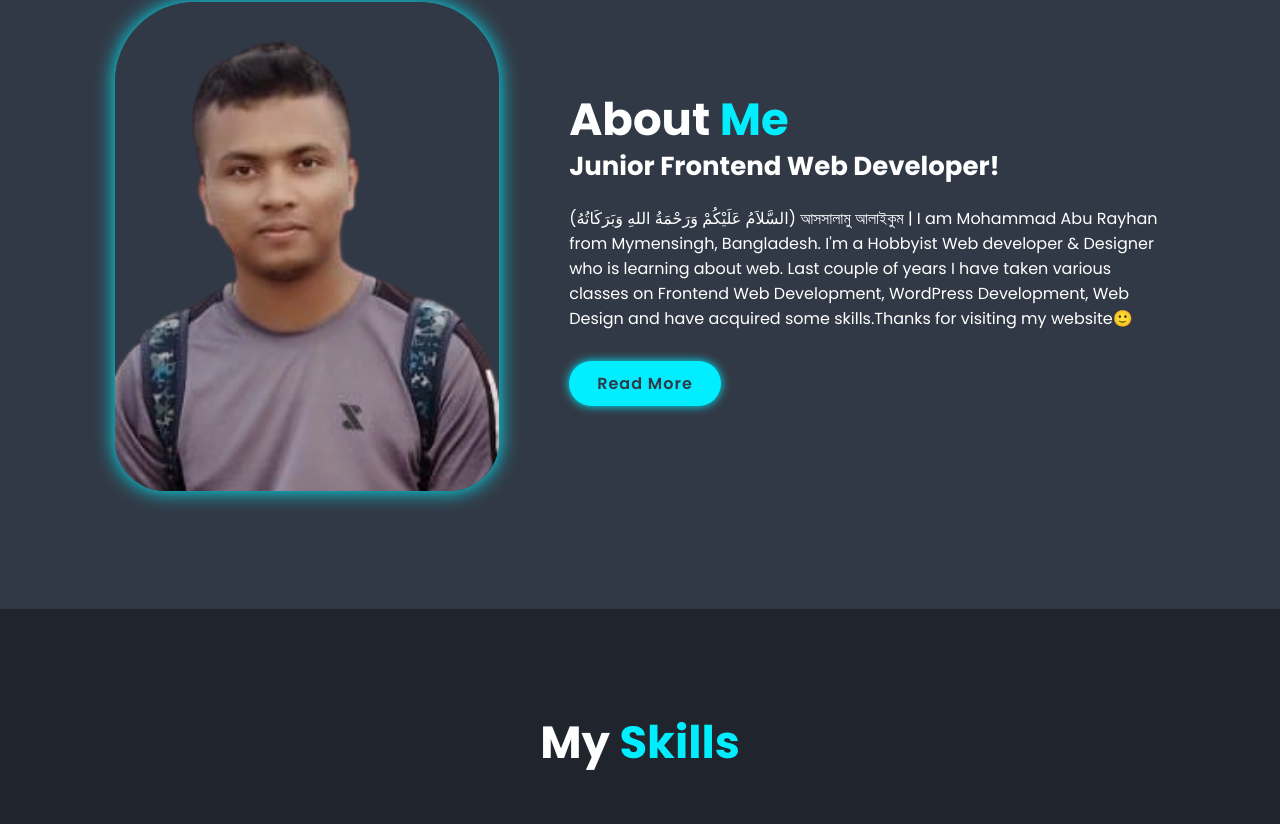
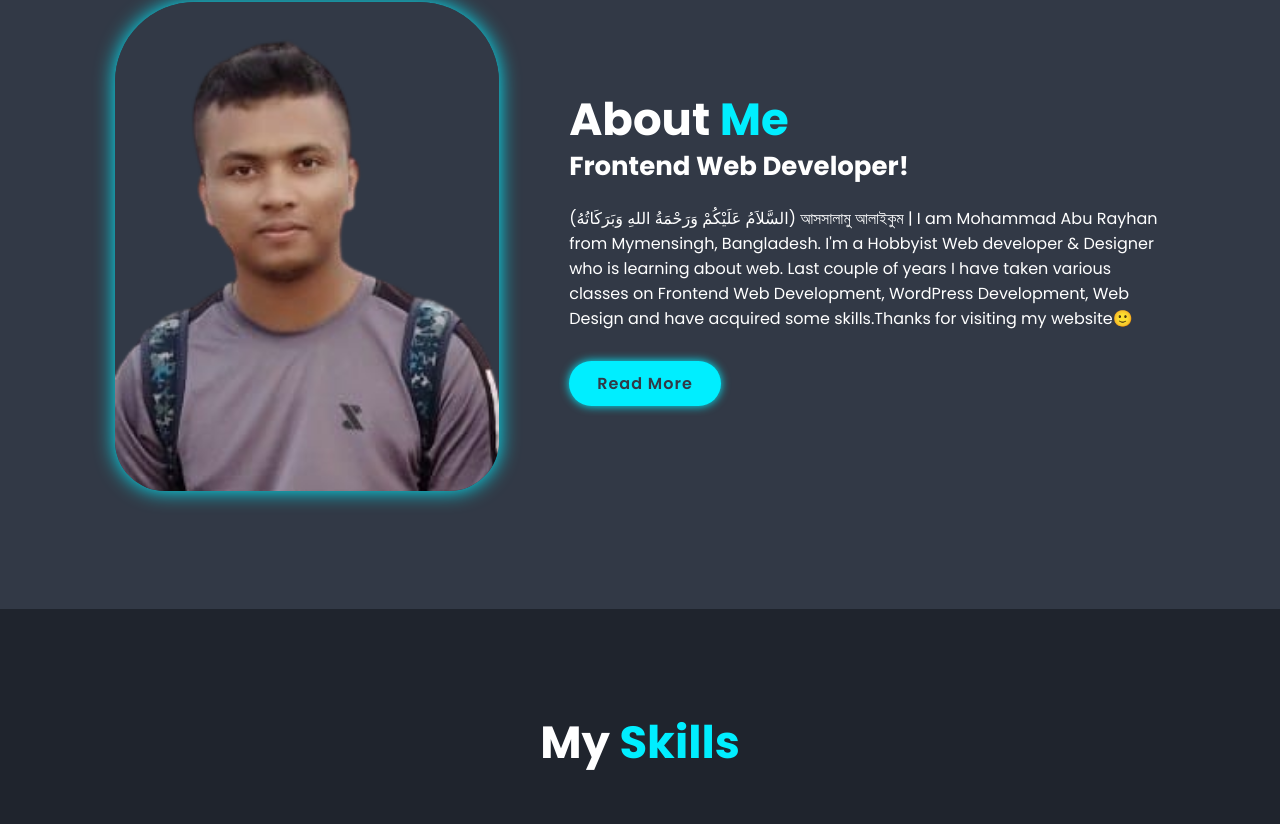
Before and after one commit to raiyan-rayhan/My-portfolio-website, a plain HTML site: page index.html in a window 1280 px wide. Shown: the part 991-1815 px from the top of the page. Drawn offline with nearby package versions, Linux system fonts and the light colour scheme.

Commit message:
editing text in about section

```diff
--- a/index.html
+++ b/index.html
@@ -74,7 +74,7 @@
 
       <div class="about-content">
         <h2 class="heading">About <span>Me</span></h2>
-        <h3>Junior Frontend Web Developer!</h3>
+        <h3>Frontend Web Developer!</h3>
         <p>(السَّلاَمُ عَلَيْكُمْ وَرَحْمَةُ اللهِ وَبَرَكَاتُهُ)
           আসসালামু আলাইকুম |    I am Mohammad Abu Rayhan from Mymensingh, Bangladesh. I'm a Hobbyist Web developer & Designer who is learning about web. Last couple of years I have taken various classes on Frontend Web Development, WordPress Development, Web Design and have acquired some skills.Thanks for visiting my website🙂</p>
         <a href="read.txt" class="btn">Read More</a>
```
